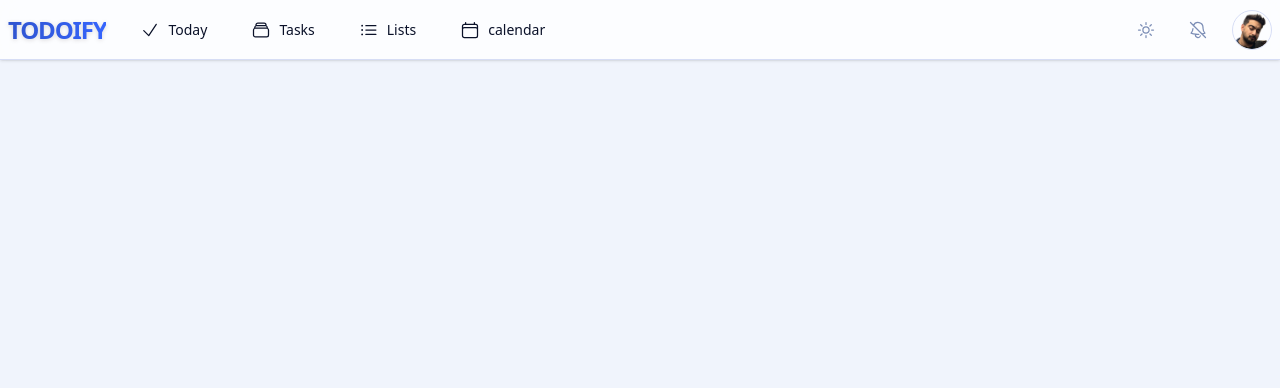
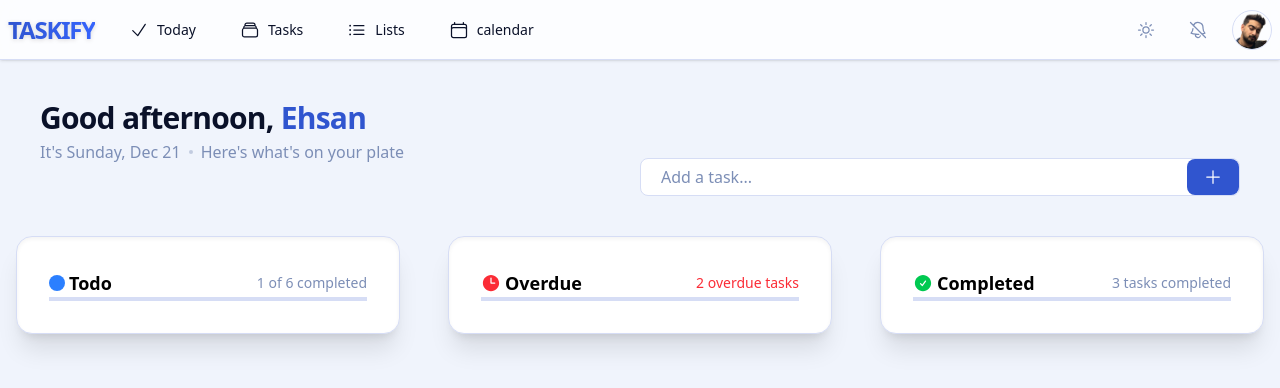
Before and after one commit to Eh-Ho/ToDo-app, a React (Vite) app in the folder todo-app/: page /today in a window 1280 px wide. Shown: the top 388 px of the page. Built offline with nearby package versions, Linux system fonts and the light colour scheme.

Commit message:
updated pages and views with new logo and inputs

```diff
--- a/todo-app/src/app/layouts/AppLayout.tsx
+++ b/todo-app/src/app/layouts/AppLayout.tsx
@@ -1,3 +1,4 @@
+import { Outlet } from "react-router-dom";
 import AppHeader from "../../components/common/AppHeader";
 import AppSidebar from "../../components/common/AppSidebar";
 import { useState, useEffect } from "react";
@@ -17,6 +18,7 @@ const AppLayout = () => {
     <div className="w-screen h-screen bg-background">
       <AppHeader sideOpen={sideOpen} setSideOpen={setSideOpen} />
       <AppSidebar sideOpen={sideOpen} setSideOpen={setSideOpen} />
+      <Outlet/>
     </div>
   );
 };
--- a/todo-app/src/app/router/Router.tsx
+++ b/todo-app/src/app/router/Router.tsx
@@ -4,6 +4,7 @@ import LoginPage from "../../pages/auth/LoginPage";
 import SignupPage from "../../pages/auth/SignupPage";
 import AppLayout from "../layouts/AppLayout";
 import NotFound from "../../pages/errors/notFound";
+import Today from "../../pages/app/Today";
 function Router() {
   return (
     <BrowserRouter>
@@ -16,7 +17,7 @@ function Router() {
         </Route>
 
         <Route element={<AppLayout />}>
-          <Route path="today" />
+          <Route path="today" element={<Today />} />
           <Route path="calendar" />
           <Route path="lists" />
           <Route path="tasks" />
--- a/todo-app/src/components/UI/LogoName.tsx
+++ b/todo-app/src/components/UI/LogoName.tsx
@@ -3,7 +3,7 @@ const LogoName = () => {
   return (
     <h2 className="text-2xl font-extrabold tracking-tighter">
         <span className="bg-linear-to-r from-primary to-accent bg-clip-text text-transparent drop-shadow-sm">
-          TODOIFY
+          TASKIFY
         </span>
       </h2>
   )
--- /dev/null
+++ b/todo-app/src/components/UI/ProgressBar.tsx
@@ -0,0 +1,29 @@
+interface ProgressBarProps {
+  progress: number;
+  className?: string;
+  colorClass?: string;
+}
+
+const ProgressBar = ({
+  progress,
+  className = "",
+  colorClass = "bg-primary",
+}: ProgressBarProps) => {
+  const safeProgress = Math.min(100, Math.max(0, progress));
+
+  return (
+    <div
+      className={`
+        w-full h-1.5 bg-muted/50 rounded-full overflow-hidden
+        ${className}
+      `}
+    >
+      <div
+        className={`h-full rounded-full transition-all duration-500 ease-out ${colorClass}`}
+        style={{ width: `${safeProgress}%` }}
+      />
+    </div>
+  );
+};
+
+export default ProgressBar;
--- /dev/null
+++ b/todo-app/src/components/UI/TextInput.tsx
@@ -0,0 +1,43 @@
+import type { ReactNode } from "react";
+
+interface TextInputProps {
+  children?: ReactNode;
+  placeHolder: string;
+  button: ReactNode;
+}
+
+const TextInput = ({
+  children,
+  placeHolder,
+  button,
+  ...props
+}: TextInputProps) => {
+  return (
+    <div
+      className="
+    flex w-full items-center relative rounded-lg
+    bg-surface border border-muted text-content
+    focus-within:border-primary  focus-within:ring-primary
+  "
+    >
+      <div className="pl-3 flex items-center justify-center shrink-0">
+        {children}
+      </div>
+
+      <input
+        {...props}
+        placeholder={placeHolder}
+        className="
+      w-full bg-transparent pl-2 pr-2
+      placeholder-tertiary focus:outline-none border-none ring-0
+    "
+      />
+
+      <div className="flex items-center justify-center shrink-0 text-tertiary">
+        {button}
+      </div>
+    </div>
+  );
+};
+
+export default TextInput;
--- a/todo-app/src/pages/auth/LoginPage.tsx
+++ b/todo-app/src/pages/auth/LoginPage.tsx
@@ -1,5 +1,5 @@
 import Card from "../../components/UI/Card";
-import TextField from "../../components/UI/textField";
+import FormField from "../../components/UI/FormField";
 import { useForm } from "react-hook-form";
 import type { SubmitHandler } from "react-hook-form";
 import type { LoginRequest } from "../../types/Auth";
@@ -29,15 +29,15 @@ const LoginPage = () => {
           className="w-full flex flex-col gap-4"
           onSubmit={handleSubmit(onSubmit)}
         >
-          <TextField
+          <FormField
             type="text"
             placeHolder="name@example.com"
             error={errors.email?.message}
             {...register("email")}
           >
             <EnvelopeIcon className="h-5 w-5 text-tertiary" />
-          </TextField>
-          <TextField
+          </FormField>
+          <FormField
             placeHolder="•••••••"
             type={showPassword ? "text" : "password"}
             error={errors.password?.message}
@@ -56,7 +56,7 @@ const LoginPage = () => {
             }
           >
             <LockClosedIcon className="h-5 w-5 text-tertiary" />
-          </TextField>
+          </FormField>
           <Button type="submit">
             <span>Login</span>
           </Button>
--- a/todo-app/src/pages/auth/SignupPage.tsx
+++ b/todo-app/src/pages/auth/SignupPage.tsx
@@ -1,5 +1,5 @@
 import Card from "../../components/UI/Card";
-import TextField from "../../components/UI/textField";
+import TextField from "../../components/UI/FormField";
 import Button from "../../components/UI/Button";
 import { useState } from "react";
 import {
```
